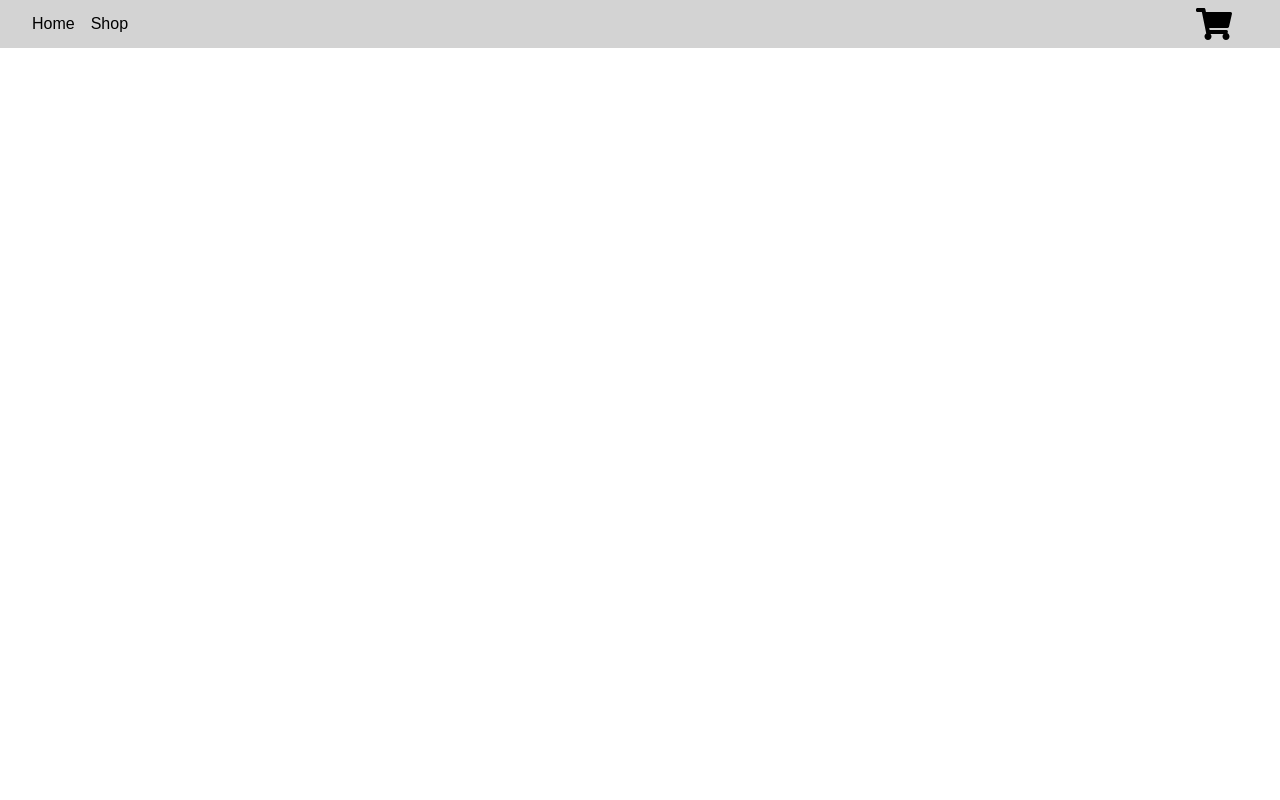
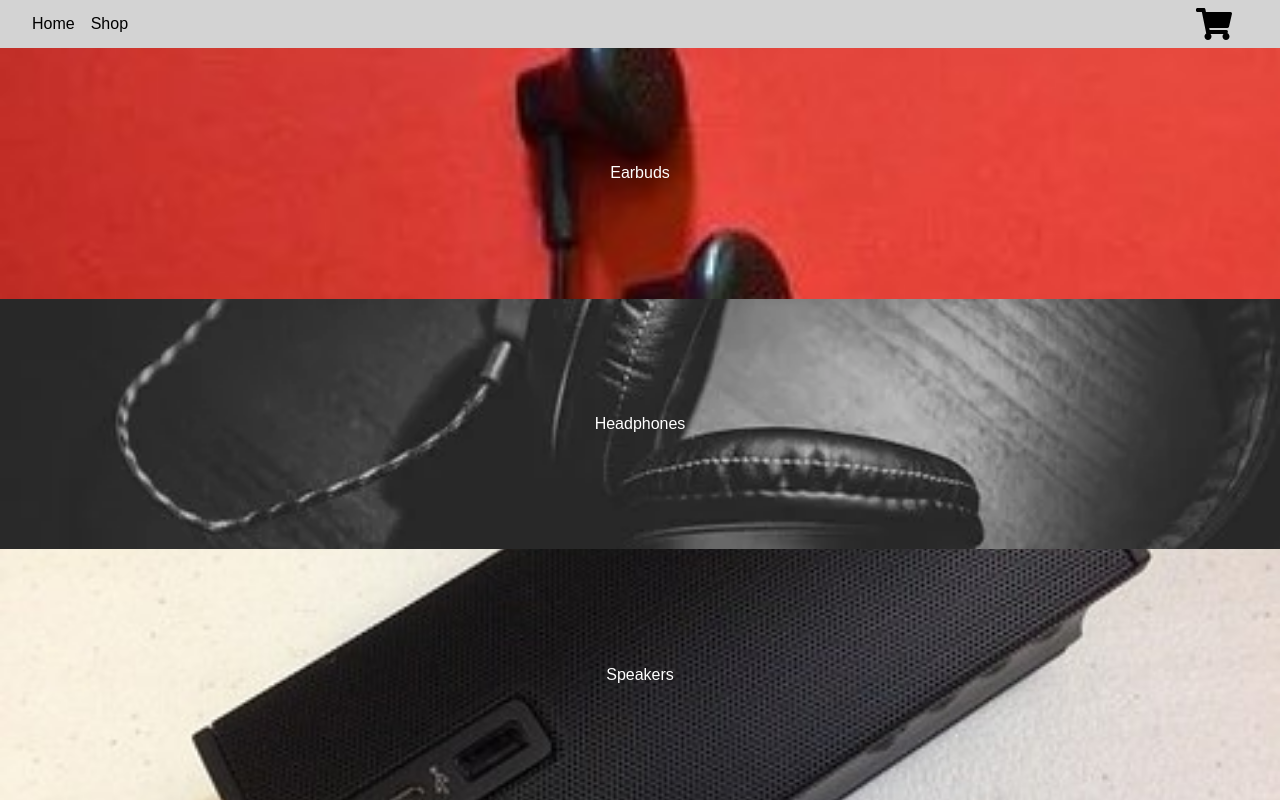
Before and after one commit to XuanLC113/Online-Store, a React (Create React App) app: page / in a window 1280 px wide. Built offline with nearby package versions, Linux system fonts and the light colour scheme; a web font is replaced by a local one.

Commit message:
re-upload

```diff
--- a/src/App.tsx
+++ b/src/App.tsx
@@ -99,11 +99,11 @@ const App: React.FC = () => {
         </div>
         <div className="app-main">
           <Switch>
-            <Route exact path="/online-store/" component={Home} />
-            <Route exact path="/online-store/store/:type" component={Store}>
+            <Route exact path="/" component={Home} />
+            <Route exact path="/store/:type" component={Store}>
               <Store filter={filter} dispatch={dispatch} />
             </Route>
-            <Route path="/online-store/store/:type/:id">
+            <Route path="/store/:type/:id">
               <Product reload={reload} />
             </Route>
           </Switch>
--- a/src/data/Interfaces.tsx
+++ b/src/data/Interfaces.tsx
@@ -9,10 +9,6 @@ export interface IProductData {
   image: string[];
   price: number;
   [key: string]: any;
-}
-
-export interface IData {
-  data: IProductData[];
 }
 
 export type IFilter = {
--- a/src/home/Home.tsx
+++ b/src/home/Home.tsx
@@ -6,16 +6,13 @@ const Home = () => {
   return (
     <div className="home">
       <ul>
-        <Link className="link link-earbud" to="/online-store/store/earbud">
+        <Link className="link link-earbud" to="/store/earbud">
           <li>Earbuds</li>
         </Link>
-        <Link
-          className="link link-headphone"
-          to="/online-store/store/headphone"
-        >
+        <Link className="link link-headphone" to="/store/headphone">
           <li>Headphones</li>
         </Link>
-        <Link className="link link-speaker" to="/online-store/store/speaker">
+        <Link className="link link-speaker" to="/store/speaker">
           <li>Speakers</li>
         </Link>
       </ul>
--- a/src/navbar/NavBar.tsx
+++ b/src/navbar/NavBar.tsx
@@ -32,7 +32,7 @@ const NavBar = ({ cartSize, cartHandler, dispatch }: Props) => {
         <ul>
           <Link
             className="link nav-home"
-            to="/online-store/"
+            to="/"
             onClick={() => dispatch({ type: "reset" })}
           >
             <li>Home</li>
@@ -54,21 +54,21 @@ const NavBar = ({ cartSize, cartHandler, dispatch }: Props) => {
           <ul>
             <Link
               className="link link-earbud"
-              to="/online-store/store/earbud"
+              to="/store/earbud"
               onClick={() => dispatch({ type: "reset" })}
             >
               <li>Earbuds</li>
             </Link>
             <Link
               className="link link-headphone"
-              to="/online-store/store/headphone"
+              to="/store/headphone"
               onClick={() => dispatch({ type: "reset" })}
             >
               <li>Headphones</li>
             </Link>
             <Link
               className="link link-speaker"
-              to="/online-store/store/speaker"
+              to="/store/speaker"
               onClick={() => dispatch({ type: "reset" })}
             >
               <li>Speakers</li>
--- a/src/products/Product.tsx
+++ b/src/products/Product.tsx
@@ -1,7 +1,7 @@
 import React, { useState, useEffect } from "react";
 import * as products_data from "../data/products.json";
 import { RouteComponentProps, withRouter } from "react-router";
-import { IProductData, IData } from "../data/Interfaces";
+import { IProductData } from "../data/Interfaces";
 import { modifyItem } from "../cart/CartLogic";
 import ProductDetails from "./ProductDetails";
 import "./Product.css";
@@ -27,7 +27,7 @@ const Product: React.FC<Props> = props => {
   const [color, setColor] = useState("");
 
   useEffect(() => {
-    const { data }: IData = products_data;
+    const data: IProductData[] = products_data.data;
     for (let item of data) {
       if (item.sku.toString() === props.match.params.id) {
         setProduct(item);
--- a/src/react-app-env.d.ts
+++ /dev/null
@@ -1 +0,0 @@
-/// <reference types="react-scripts" />
--- a/src/store/Store.tsx
+++ b/src/store/Store.tsx
@@ -1,11 +1,11 @@
 import React, { useState, useEffect, Dispatch } from "react";
 import { RouteComponentProps, withRouter } from "react-router";
 import * as products_data from "../data/products.json";
-import ProductWindow from "./productlisting/ProductListing";
-import { IData, IFilterCriterion } from "../data/Interfaces";
+import { IFilterCriterion, IProductData } from "../data/Interfaces";
 import { applyFilter, setFilterOptions } from "./FilterLogic";
-import "./Store.css";
+import "./store.css";
 import StoreBar from "./StoreBar";
+import ProductListing from "./productlisting/ProductListing";
 
 interface Params extends RouteComponentProps<{ type?: string }> {
   filter: any;
@@ -19,7 +19,7 @@ const initialFilterOptions: IFilterCriterion = {
 };
 
 const Store: React.FC<Params> = props => {
-  const { data }: IData = products_data;
+  const data: IProductData[] = products_data.data;
   const [products, setProducts] = useState(data);
   const [options, setOptions] = useState(initialFilterOptions);
 
@@ -61,7 +61,7 @@ const Store: React.FC<Params> = props => {
         options={options}
         page={props.match.params.type}
       />
-      <ProductWindow products={products} type={props.match.params.type} />
+      <ProductListing products={products} type={props.match.params.type} />
     </div>
   );
 };
```
